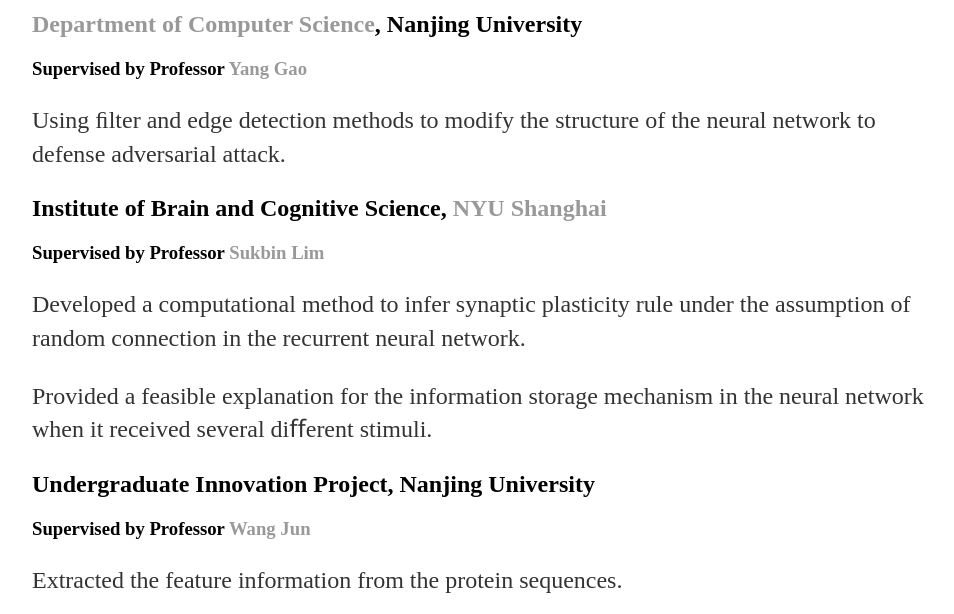
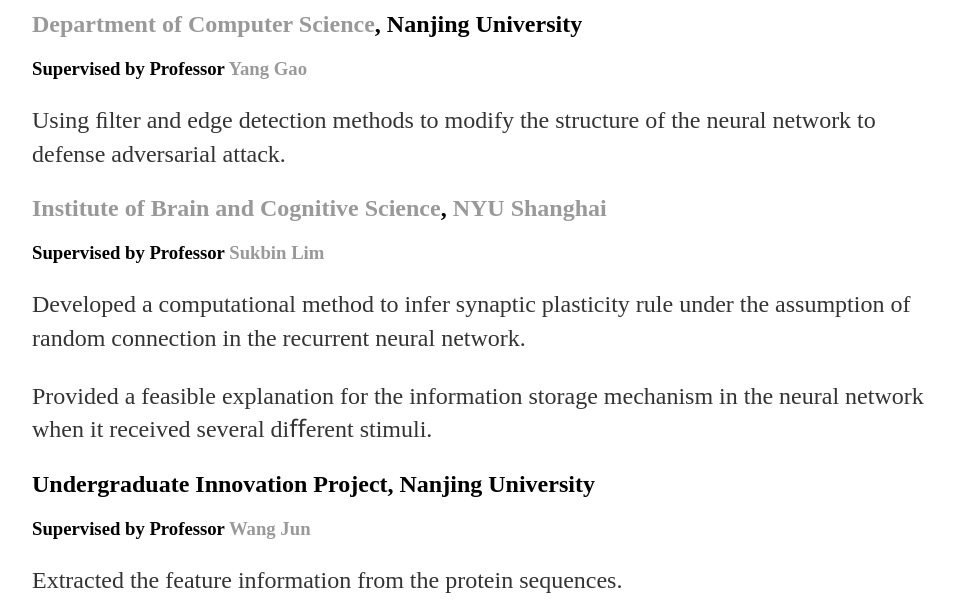
Before and after one commit to lengyuner/lengyuner.github.io, a plain HTML site: page Research.html in a window 1280 px wide. Shown: the part 186-800 px from the top of the page, without its empty margins (160-1114 px from the left). Drawn offline with Linux system fonts and the light colour scheme.

Commit message:
Update Research.html

```diff
--- a/Research.html
+++ b/Research.html
@@ -22,7 +22,9 @@
                         <p>Using ﬁlter and edge detection methods to modify the structure of the neural network to defense adversarial attack.</p>
 
 
-                <h2>Institute of Brain and Cognitive Science, <a href="https://shanghai.nyu.edu/">NYU Shanghai</a></h2>
+
+                <h2><a href="https://research.shanghai.nyu.edu/brain">Institute of Brain and Cognitive Science</a>,
+                    <a href="https://shanghai.nyu.edu/">NYU Shanghai</a></h2>
 		            <h3>Supervised by Professor <a herf="https://research.shanghai.nyu.edu/centers-and-institutes/brain/people/sukbin-lim">Sukbin Lim</a></h3>
                         <p>Developed a computational method to infer synaptic plasticity rule under the assumption of random connection in the recurrent neural network.</p>
 		                <p>Provided a feasible explanation for the information storage mechanism in the neural network when it received several diﬀerent stimuli.</p>
```
